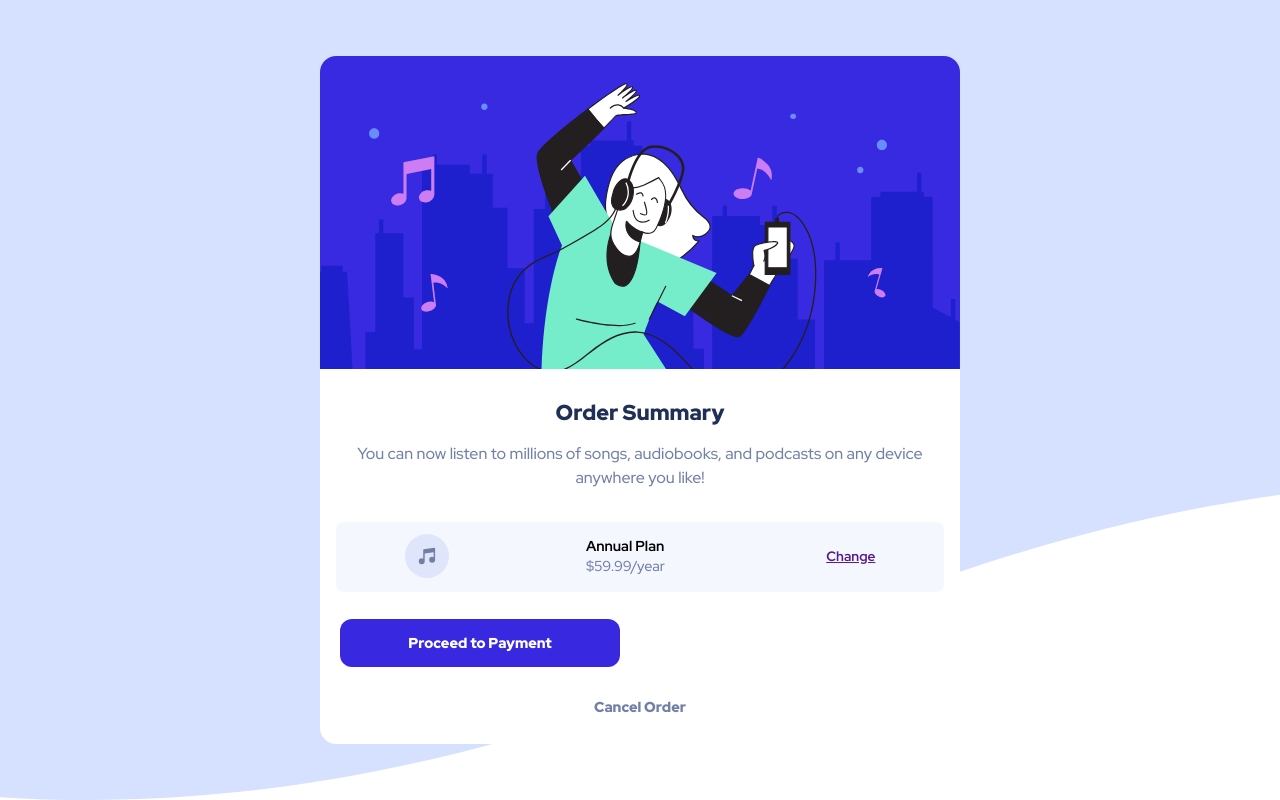
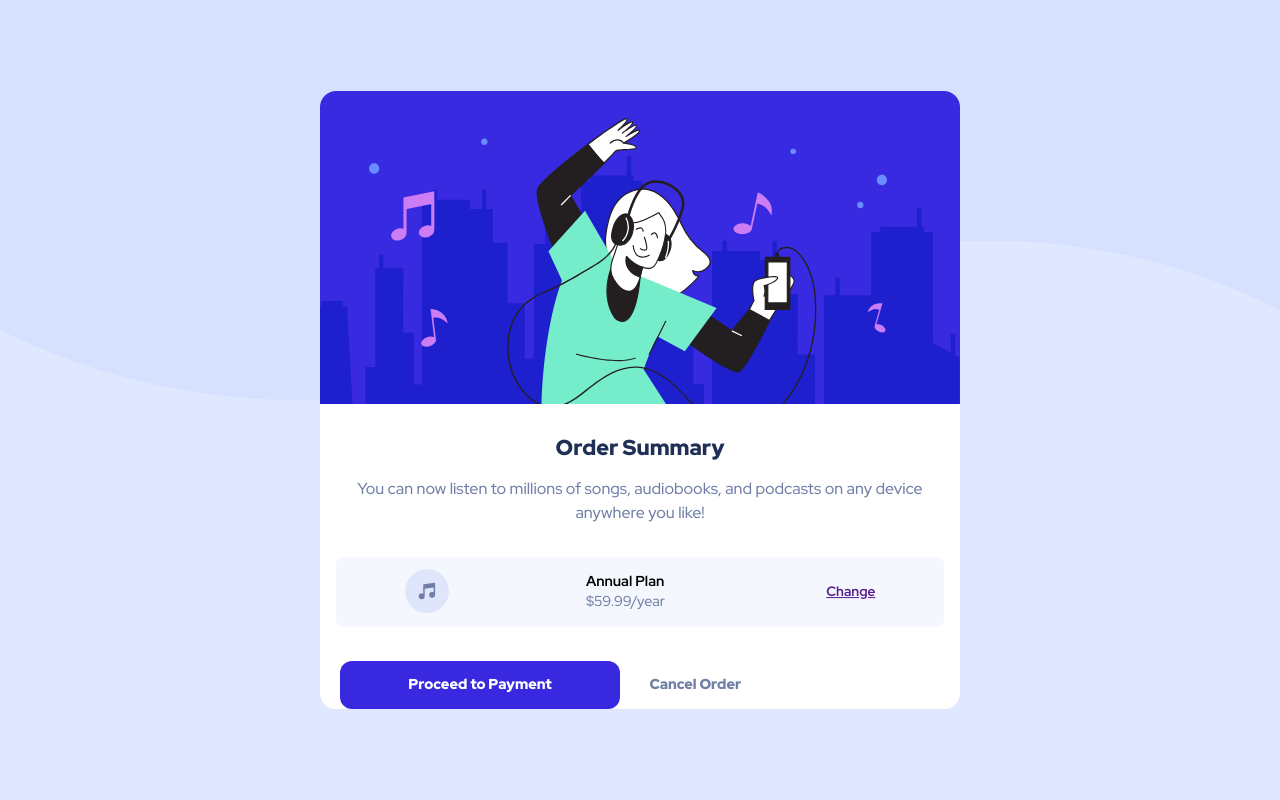
Before and after one commit to RJN-bot/Order-Summary-Challenge, a plain HTML site: page index.html in a window 1280 px wide. Drawn offline with Linux system fonts and the light colour scheme.

Commit message:
minor edits

```diff
--- a/index.html
+++ b/index.html
@@ -18,25 +18,25 @@
 
 <body>
   <!--  -->
+  <div class="bg__img"></div>
   <div class="container">
-    <div class="card">
+    <main class="card">
       <img src="/images/illustration-hero.svg" alt="Hero vibing to music">
       <h1>Order Summary</h1>
       <p>You can now listen to millions of songs, audiobooks, and podcasts on any
         device anywhere you like!</p>
       <div class="plan">
         <img src="/images/icon-music.svg" alt="Music icon">
-        <div class="price">
+        <article class="price">
           <h2>Annual Plan</h2>
           <p>$59.99/year</p>
-        </div>
+        </article>
         <a href="">Change</a>
       </div>
-      <button>Proceed to Payment</button>
-      <h2 id="cancel">Cancel Order</h2>
-    </div>
+      <button id="payment">Proceed to Payment</button>
+      <button id="cancel">Cancel Order</button>
+    </main>
   </div>
-
 
 
 
--- a/style.css
+++ b/style.css
@@ -13,16 +13,26 @@ html {
 }
 body {
   height: 100vh;
-  background: url(/images/pattern-background-mobile.svg);
-  background-size: cover;
-  /* background-color: black; */
+  background-color: var(--Paleblue);
   font-family: "Red Hat Display", sans-serif;
+}
+
+.bg__img {
+  background: url("./images/pattern-background-mobile.svg") no-repeat
+    center/cover;
+  height: 400px;
+  position: absolute;
+  top: 0;
+  bottom: 0;
+  left: 0;
+  right: 0;
+  z-index: -1;
+  height: 50vh;
 }
 
 .container {
   width: 315px;
   margin-inline: auto;
-  /* display: none; */
 }
 
 .card {
@@ -93,7 +103,7 @@ p {
   font-weight: 600;
 }
 
-button {
+#payment {
   background-color: var(--Brightblue);
   margin: 0.7rem 1.25rem 0 1.25rem;
   width: 17.5rem;
@@ -112,4 +122,14 @@ button {
   padding-bottom: 1rem;
   margin-top: 2rem;
   font-weight: 900;
+  background: none;
+  border: none;
 }
+
+@media (min-width: 768px) {
+  .bg__img {
+    background: url("./images/pattern-background-desktop.svg") no-repeat
+      center/cover;
+    height: 50vh;
+  }
+}
```
